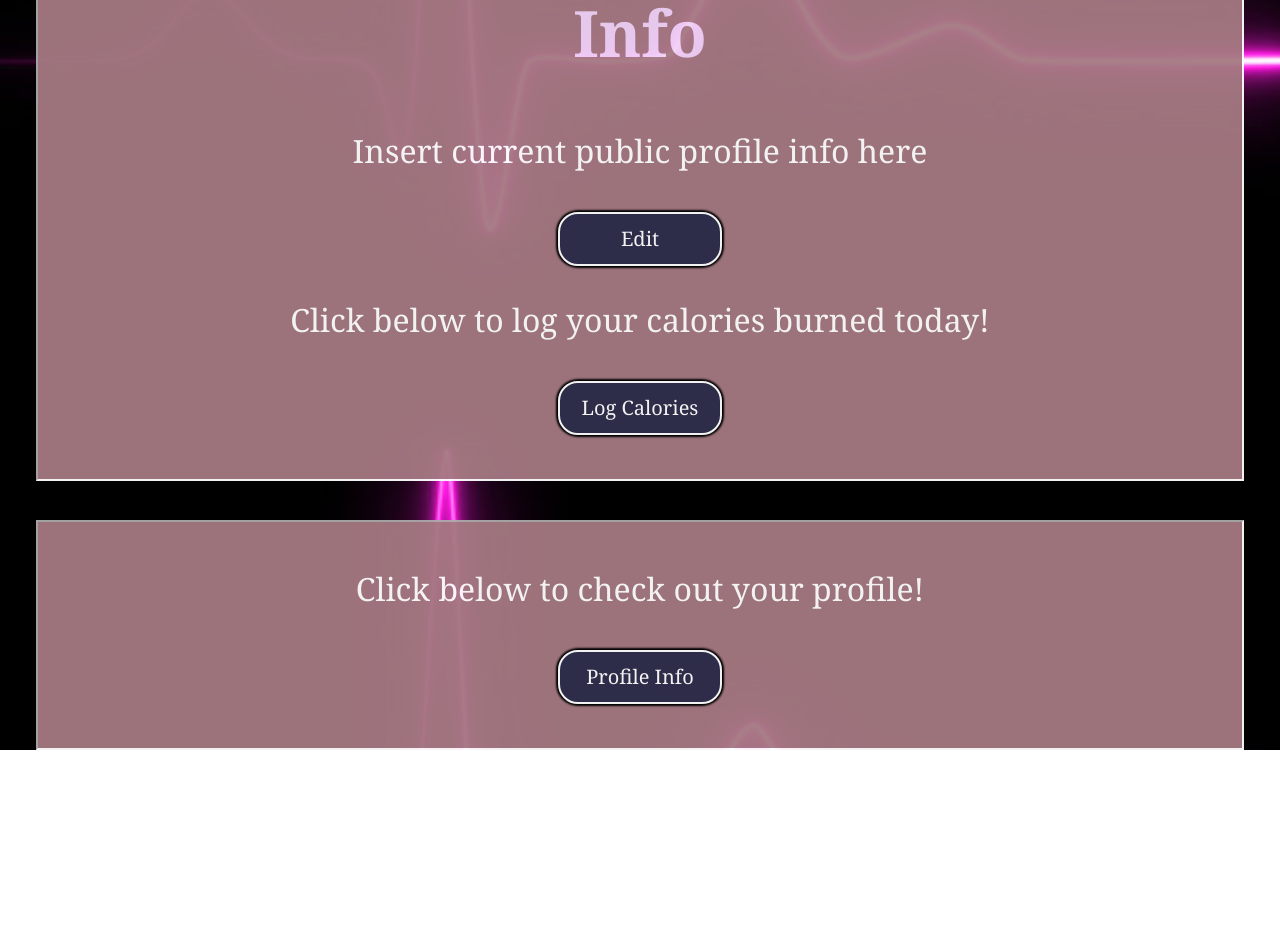
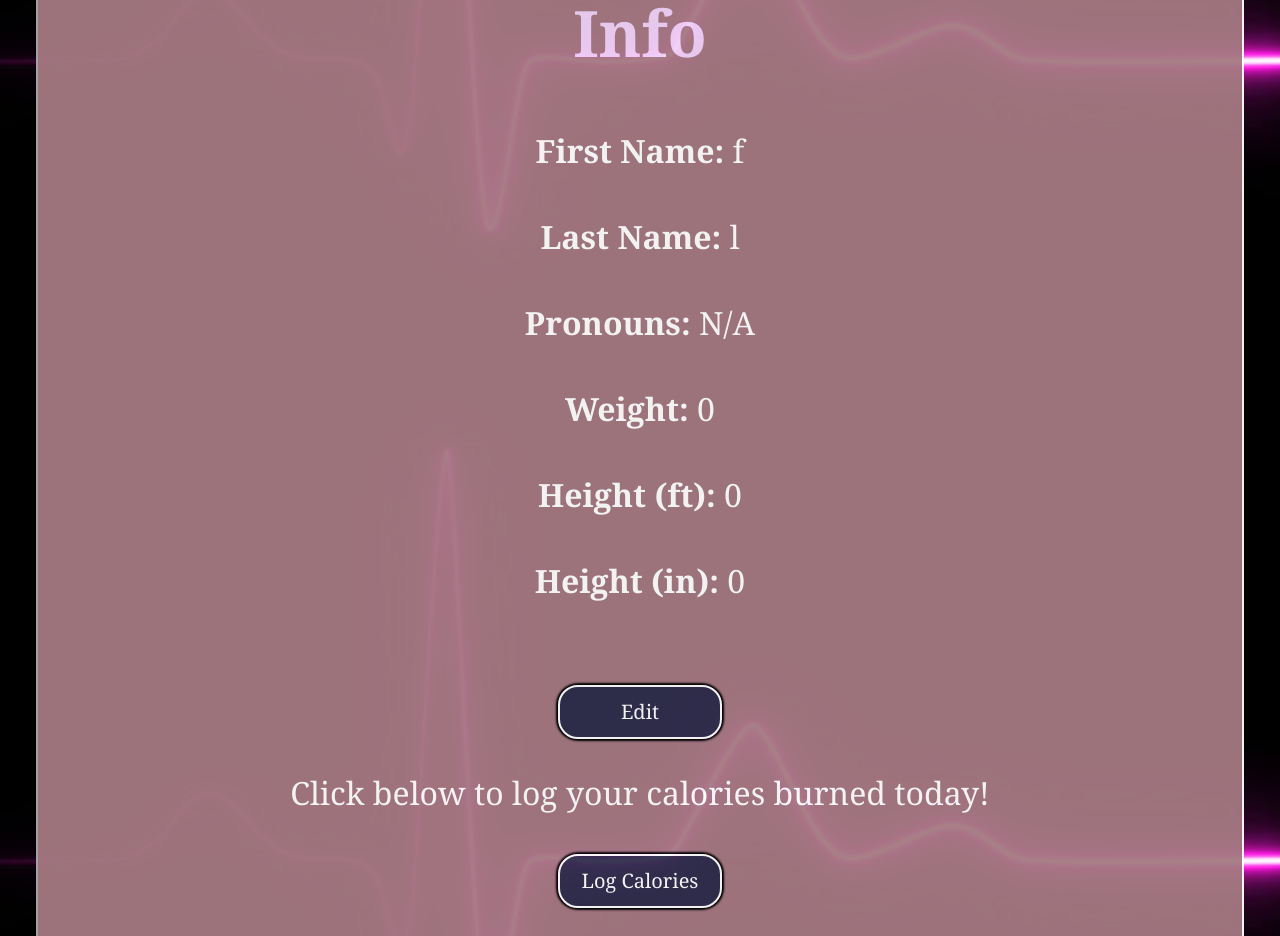
Before and after one commit to CS222-UIUC/course-project-group-101, a React (Create React App) app in the folder frontend/calorie-clash/: page /profile in a window 1280 px wide. Shown: the part 460-1396 px from the top of the page. Before the commit the page ends 1210 px from the top, so only its background shows below. Built offline with nearby package versions, Linux system fonts and the light colour scheme; no server answers.

Commit message:
Connected django data to relevant profile pages

```diff
--- a/frontend/calorie-clash/src/forms/edit-profile.js
+++ b/frontend/calorie-clash/src/forms/edit-profile.js
@@ -6,12 +6,26 @@ import '../stylesheets/form.css';
 //Used https://reactjs.org/docs/forms.html for reference
 
 class EditProfile extends React.Component {
+
     constructor(props) {
         super(props);
-        //Fill in with proper information once the sign in stuff is completed
-        this.state = {f_name: "First Name", l_name: "Last Name", weight: 1, h_ft: 0, h_in: 0, pronouns: "Pronouns"};
+        //const data = JSON.parse(response.json());
+        this.state = {f_name: "f", l_name: "l", weight: 0, h_ft: 0, h_in: 0, pronouns: "", data: [], success: false};
         this.handleChange = this.handleChange.bind(this);
         this.handleSubmit = this.handleSubmit.bind(this);
+    }
+
+    //Fills in the information with the current profile information via a GET request
+    componentDidMount() {
+        var url = 'http://127.0.0.1:8000/userprofile/' + window.localStorage.getItem("UID") + '/';
+        fetch(url).then((response) => response.json()).then((json) => {
+            this.setState({data: json});
+            var works = this.state.data.map((d) => {
+                this.setState({f_name: d.first_name, l_name: d.last_name, weight: d.weight, h_ft: d.height_ft, h_in: d.height_in, pronouns: d.pronouns});
+                return true;
+            })
+            this.setState({success: works});
+        });
     }
 
     //Handles when form input boxes are changed
@@ -27,7 +41,7 @@ class EditProfile extends React.Component {
             headers: { 'Content-Type': 'application/json' },
             body: JSON.stringify(
             {
-                "uid": 69,
+                "uid": window.localStorage.getItem("UID"),
                 "first_name": this.state.f_name,
                 "last_name": this.state.l_name,
                 "pronouns": this.state.pronouns,
@@ -37,7 +51,8 @@ class EditProfile extends React.Component {
                 "calories_burned_today": 100
             })
         };
-        fetch('http://127.0.0.1:8000/create-userprofile/', requestOptions)
+        var url = 'http://127.0.0.1:8000/userprofile/' + window.localStorage.getItem("UID") + '/';
+        fetch(url, requestOptions)
             .then(response => response.json())
             .then(data => this.setState({ postId: data.id }));
         alert("Changes Recorded!");
@@ -51,7 +66,7 @@ class EditProfile extends React.Component {
                 <div id="title" class="center">
                     <h1 class="center projectname"> Edit Profile </h1>
                 </div>
-                <div className="center content">
+                <div className="center content thin">
                     <form onSubmit={this.handleSubmit}>
                         <label for = "f_name"> First Name: </label>
                         <input name = "f_name" type="text" value={this.state.f_name} onChange={this.handleChange} required/> <br></br>
@@ -60,16 +75,16 @@ class EditProfile extends React.Component {
                         <input name = "l_name" type="text" value={this.state.l_name} onChange={this.handleChange} required/> <br></br>
 
                         <label for = "pronouns"> Pronouns: </label>
-                        <input name = "pronouns" type="text" value={this.state.pronouns} onChange={this.handleChange} required/> <br></br>
+                        <input name = "pronouns" type="text" value={this.state.pronouns} onChange={this.handleChange} /> <br></br>
 
                         <label for = "weight"> Weight: </label>
-                        <input name = "weight" type="number" min = "1" value={this.state.weight} onChange={this.handleChange} required/> <br></br>
+                        <input name = "weight" type="number" min = "1" value={this.state.weight} onChange={this.handleChange} /> <br></br>
 
                         <label for = "h_ft"> Height (ft): </label>
-                        <input name = "h_ft" type="number" min = "0" value={this.state.h_ft} onChange={this.handleChange} required/> <br></br>
+                        <input name = "h_ft" type="number" min = "0" value={this.state.h_ft} onChange={this.handleChange}/> <br></br>
 
                         <label for = "h_in"> Height (in): </label>
-                        <input name = "h_in" type="number" min = "0" value={this.state.h_in} onChange={this.handleChange} required/> <br></br>
+                        <input name = "h_in" type="number" min = "0" value={this.state.h_in} onChange={this.handleChange} /> <br></br>
 
                         <input type="submit" value="Submit" />
                     </form>
--- a/frontend/calorie-clash/src/pages/profile.js
+++ b/frontend/calorie-clash/src/pages/profile.js
@@ -4,11 +4,31 @@ import '../stylesheets/App.css';
 import '../stylesheets/general.css';
 import '../forms/log-calories'
 
-const Profile = () => {
+class Profile extends React.Component {
+
+  constructor(props) {
+    super(props);
     //Redirects to login if not logged in
     if(window.localStorage.getItem("UID") === null) {
       window.open("/login", "_self");
     }
+    this.state = {f_name: "f", l_name: "l", weight: 0, h_ft: 0, h_in: 0, pronouns: "N/A", data: [], success: false};
+  }
+
+  //Gets the current profile information via a GET request
+  componentDidMount() {
+      var url = 'http://127.0.0.1:8000/userprofile/' + window.localStorage.getItem("UID") + '/';
+      fetch(url).then((response) => response.json()).then((json) => {
+          this.setState({data: json});
+          var works = this.state.data.map((d) => {
+              this.setState({f_name: d.first_name, l_name: d.last_name, weight: d.weight, h_ft: d.height_ft, h_in: d.height_in, pronouns: d.pronouns});
+              return true;
+          })
+          this.setState({success: works});
+      });
+  }
+
+  render() {
     return (
       <div className="App">
         <div id="title" class="center">
@@ -17,7 +37,17 @@ const Profile = () => {
         <div class="center content">
             <h2 class="center subheader">Info</h2>
             <p class="text">
-              Insert current public profile info here <br></br>
+                <b>First Name: </b>{this.state.f_name} <br></br><br></br>
+
+                <b>Last Name: </b>{this.state.l_name} <br></br><br></br>
+
+                <b>Pronouns: </b>{this.state.pronouns} <br></br><br></br>
+
+                <b>Weight: </b>{this.state.weight} <br></br><br></br>
+
+                <b>Height (ft): </b>{this.state.h_ft} <br></br><br></br>
+
+                <b>Height (in): </b>{this.state.h_in} <br></br><br></br>
                 <Link className= "center lbutton" to="/edit-profile">Edit</Link>
             </p>
             <p className="text">
@@ -34,6 +64,7 @@ const Profile = () => {
         </div>
       </div>
     );
-};
+  }
+}
 
 export default Profile;
```
Lines whose indentation alone changed are shown as unchanged.
